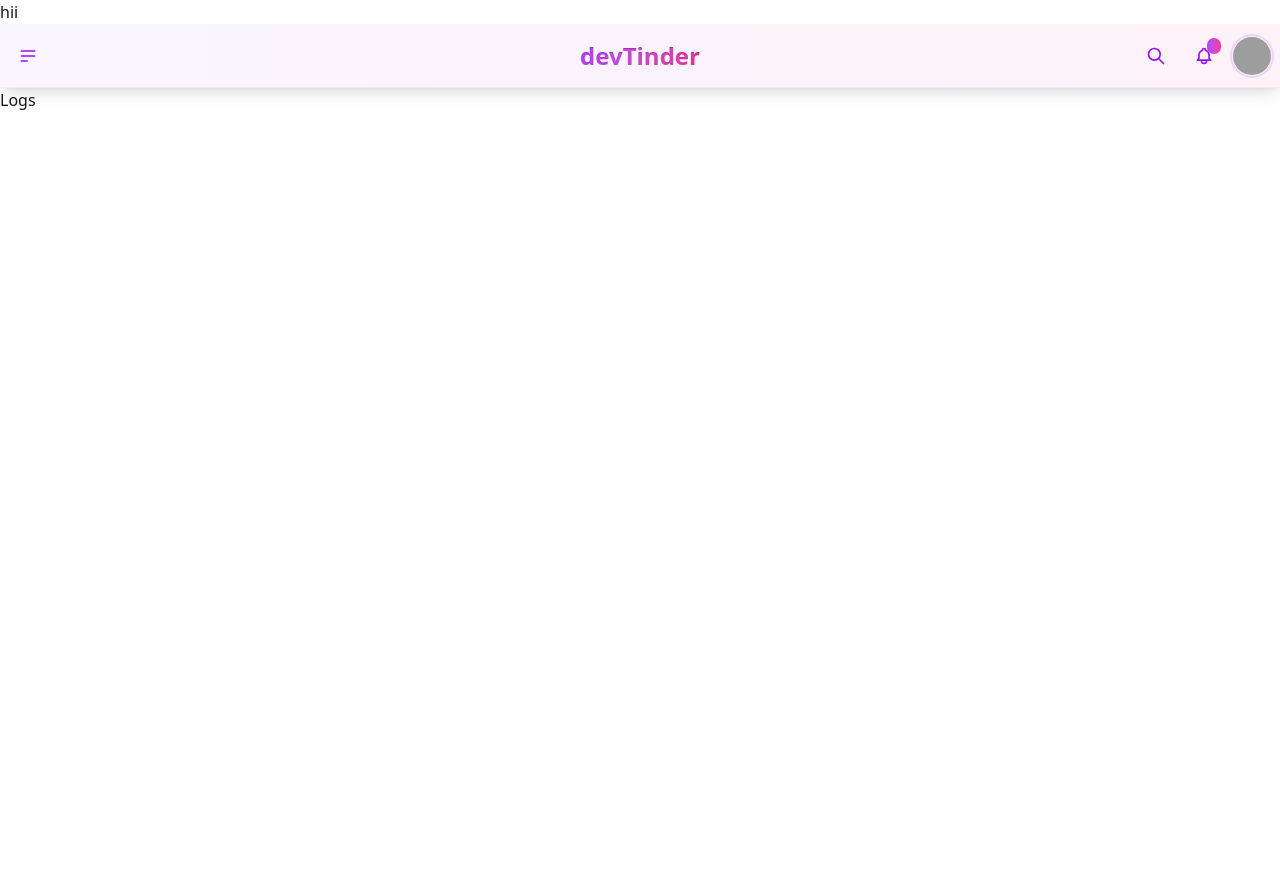
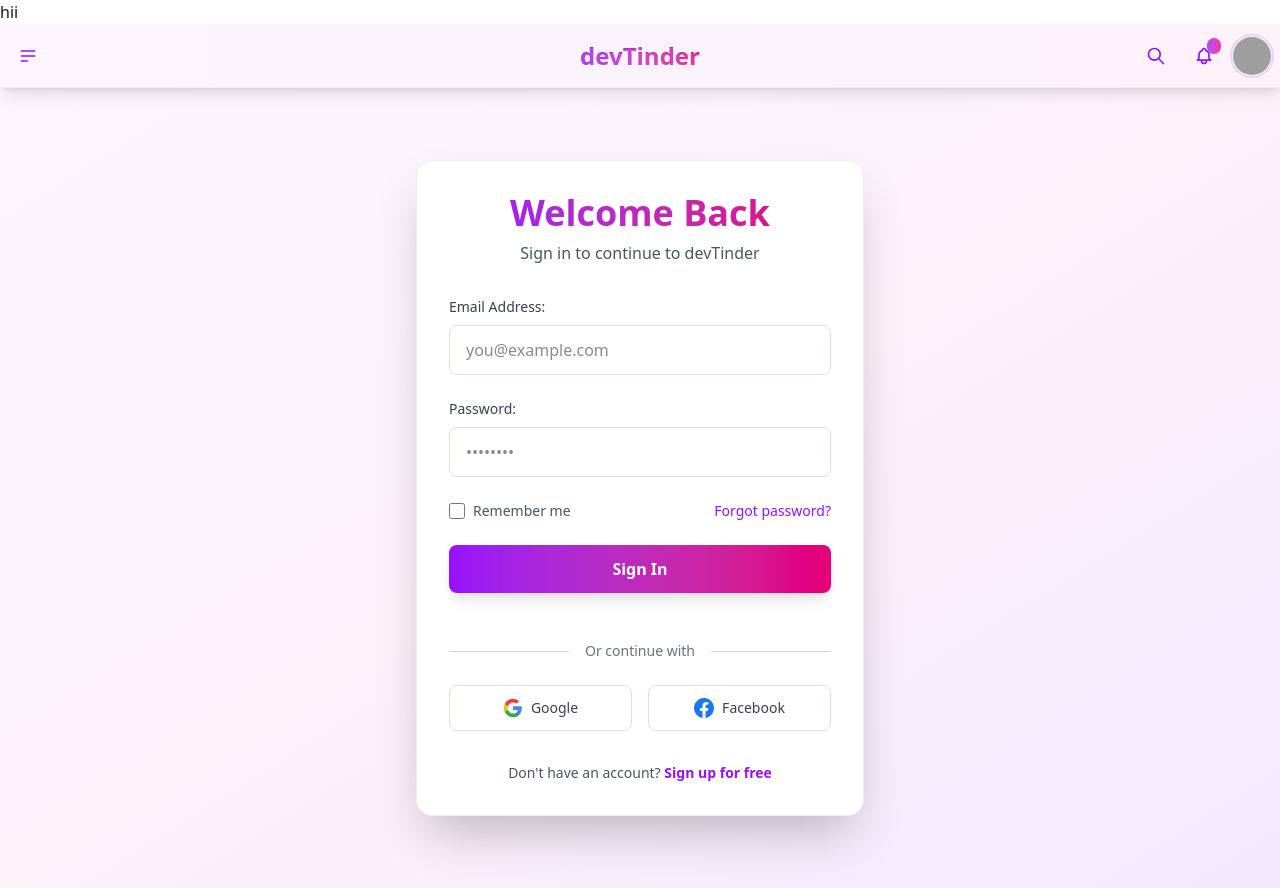
Before and after one commit to ar-p-it/DevtinderUI, a React (Vite) app: page /login in a window 1280 px wide. Before the commit the page ends 800 px from the top, so only its background shows below. Built offline with nearby package versions, Linux system fonts and the light colour scheme; grey boxes are pictures that could not be loaded.

Commit message:
linked to login button now changing schema

```diff
--- a/package.json
+++ b/package.json
@@ -10,9 +10,12 @@
     "preview": "vite preview"
   },
   "dependencies": {
+    "@reduxjs/toolkit": "^2.11.2",
     "@tailwindcss/vite": "^4.1.18",
+    "axios": "^1.13.2",
     "react": "^19.2.0",
     "react-dom": "^19.2.0",
+    "react-redux": "^9.2.0",
     "react-router-dom": "^7.12.0",
     "tailwindcss": "^4.1.18"
   },
--- a/src/App.jsx
+++ b/src/App.jsx
@@ -3,8 +3,11 @@
 import Body from "./Body";
 import Login from "./Login";
 import Profile from "./Profile";
+import { Provider } from "react-redux";
+import appStore from "./utils/appStore";
 function App() {
   return (
+    <Provider store={appStore} >
       <BrowserRouter>
         {/* <NavBar /> */}
         <Routes>
@@ -15,6 +18,7 @@
           {/* <Route path="/body" ele ment={<Body />}></Route> */}
         </Routes>
       </BrowserRouter>
+    </Provider>
   );
 }
 
--- a/src/Login.jsx
+++ b/src/Login.jsx
@@ -1,8 +1,174 @@
+import axios from "axios";
+import { useState } from "react";
+import { addUser } from "./utils/userSlice";
+import { useDispatch } from "react-redux";
 const Login = () => {
+  const [emailId, setEmailId] = useState("");
+  const [password, setpassword] = useState("");
+  const dispatch = useDispatch();
+
+  const handleLogin = async (e) => {
+    e.preventDefault();
+    try {
+
+      const response = await axios.post(
+        "http://localhost:3050/login",
+        {
+          emailId,
+          password,
+        },
+        {
+          withCredentials: true,
+        }
+      );
+      console.log(response.data);
+      dispatch(addUser(response.data));
+    } catch (error) {
+      console.log("Error : " + error);
+    }
+  };
+
   return (
-    <div>
-      <div>Logs</div>
+    <div className="min-h-screen flex items-center justify-center bg-gradient-to-br from-purple-50 via-pink-50 to-purple-100 p-4">
+      <div className="w-full max-w-md">
+        <div className="bg-white rounded-2xl shadow-2xl p-8 border border-purple-100">
+          {/* Header */}
+          <div className="text-center mb-8">
+            <h1 className="text-4xl font-bold bg-gradient-to-r from-purple-600 to-pink-600 bg-clip-text text-transparent mb-2">
+              Welcome Back
+            </h1>
+            <p className="text-gray-600">Sign in to continue to devTinder</p>
+          </div>
+
+          {/* Login Form */}
+          <form className="space-y-6">
+            {/* Email Input */}
+            <div>
+              <label className="block text-sm font-medium text-gray-700 mb-2">
+                Email Address: {emailId}
+              </label>
+              <input
+                type="email"
+                placeholder="you@example.com"
+                // defaultValue={"karuna@gmail.com"}
+                value={emailId}
+                className="w-full px-4 py-3 rounded-lg border border-purple-200 focus:outline-none focus:ring-2 focus:ring-purple-500 focus:border-transparent transition-all text-gray-900 "
+                onChange={(e) => setEmailId(e.target.value)}
+              />
+
+              {/* {emailId && (
+                <p className="mt-2 text-sm text-purple-600">
+                  Email: {emailId}
+                </p>
+              )} */}
+            </div>
+            {/* Password Input */}
+            <div>
+              <label className="block text-sm font-medium text-gray-700 mb-2">
+                Password: {password}
+              </label>
+              <input
+                type="password"
+                value={password}
+                placeholder="••••••••"
+                // defaultValue={"karuna@gmail.com"}
+                onChange={(e) => setpassword(e.target.value)}
+                className="w-full px-4 py-3 rounded-lg border border-purple-200 focus:outline-none focus:ring-2 focus:ring-purple-500 focus:border-transparent transition-all text-gray-900 "
+              />
+            </div>
+            {/* Remember Me & Forgot Password */}
+            <div className="flex items-center justify-between">
+              <label className="flex items-center cursor-pointer">
+                <input
+                  type="checkbox"
+                  className="w-4 h-4 rounded border-gray-300 text-purple-600 focus:ring-purple-500 focus:ring-2"
+                />
+                <span className="ml-2 text-sm text-gray-600">Remember me</span>
+              </label>
+              <a
+                href="#"
+                className="text-sm text-purple-600 hover:text-purple-700 font-medium"
+              >
+                Forgot password?
+              </a>
+            </div>
+            {/* Login Button */}
+            <button
+              type="submit"
+              className="w-full py-3 px-4 bg-gradient-to-r from-purple-600 to-pink-600 text-white font-semibold rounded-lg shadow-lg hover:shadow-xl hover:scale-105 transition-all duration-200"
+              onClick={handleLogin}
+            >
+              Sign In
+            </button>
+            {/* Divider */}
+            <div className="relative my-6">
+              <div className="absolute inset-0 flex items-center">
+                <div className="w-full border-t border-gray-300"></div>
+              </div>
+              <div className="relative flex justify-center text-sm">
+                <span className="px-4 bg-white text-gray-500">
+                  Or continue with
+                </span>
+              </div>
+            </div>
+            {/* Social Login Buttons */}
+            <div className="grid grid-cols-2 gap-4">
+              <button
+                type="button"
+                className="flex items-center justify-center px-4 py-3 border border-purple-200 rounded-lg hover:bg-purple-50 transition-colors"
+              >
+                <svg className="w-5 h-5" viewBox="0 0 24 24">
+                  <path
+                    fill="#4285F4"
+                    d="M22.56 12.25c0-.78-.07-1.53-.2-2.25H12v4.26h5.92c-.26 1.37-1.04 2.53-2.21 3.31v2.77h3.57c2.08-1.92 3.28-4.74 3.28-8.09z"
+                  />
+                  <path
+                    fill="#34A853"
+                    d="M12 23c2.97 0 5.46-.98 7.28-2.66l-3.57-2.77c-.98.66-2.23 1.06-3.71 1.06-2.86 0-5.29-1.93-6.16-4.53H2.18v2.84C3.99 20.53 7.7 23 12 23z"
+                  />
+                  <path
+                    fill="#FBBC05"
+                    d="M5.84 14.09c-.22-.66-.35-1.36-.35-2.09s.13-1.43.35-2.09V7.07H2.18C1.43 8.55 1 10.22 1 12s.43 3.45 1.18 4.93l2.85-2.22.81-.62z"
+                  />
+                  <path
+                    fill="#EA4335"
+                    d="M12 5.38c1.62 0 3.06.56 4.21 1.64l3.15-3.15C17.45 2.09 14.97 1 12 1 7.7 1 3.99 3.47 2.18 7.07l3.66 2.84c.87-2.6 3.3-4.53 6.16-4.53z"
+                  />
+                </svg>
+                <span className="ml-2 text-sm font-medium text-gray-700">
+                  Google
+                </span>
+              </button>
+              <button
+                type="button"
+                className="flex items-center justify-center px-4 py-3 border border-purple-200 rounded-lg hover:bg-purple-50 transition-colors"
+              >
+                <svg className="w-5 h-5" fill="#1877F2" viewBox="0 0 24 24">
+                  <path d="M24 12.073c0-6.627-5.373-12-12-12s-12 5.373-12 12c0 5.99 4.388 10.954 10.125 11.854v-8.385H7.078v-3.47h3.047V9.43c0-3.007 1.792-4.669 4.533-4.669 1.312 0 2.686.235 2.686.235v2.953H15.83c-1.491 0-1.956.925-1.956 1.874v2.25h3.328l-.532 3.47h-2.796v8.385C19.612 23.027 24 18.062 24 12.073z" />
+                </svg>
+                <span className="ml-2 text-sm font-medium text-gray-700">
+                  Facebook
+                </span>
+              </button>
+            </div>
+          </form>
+
+          {/* Sign Up Link */}
+          <div className="mt-8 text-center">
+            <p className="text-sm text-gray-600">
+              Don't have an account?{" "}
+              <a
+                href="#"
+                className="text-purple-600 hover:text-purple-700 font-semibold"
+              >
+                Sign up for free
+              </a>
+            </p>
+          </div>
+        </div>
+      </div>
     </div>
   );
 };
+
 export default Login;
--- /dev/null
+++ b/src/utils/appStore.js
@@ -0,0 +1,10 @@
+import { configureStore } from "@reduxjs/toolkit";
+import  userReducer  from "./userSlice";
+
+const appStore = configureStore({
+  reducer: {
+    user:userReducer,
+  },
+});
+
+export default appStore;
--- /dev/null
+++ b/src/utils/userSlice.js
@@ -0,0 +1,17 @@
+import { createSlice } from "@reduxjs/toolkit";
+
+const userSlice = createSlice({
+  name: "user",
+  initialState: null,
+  reducers: {
+    addUser: (state, action) => {
+      return action.payload;
+    },
+    removeUser: (state, action) => {
+      return null;
+    },
+  },
+});
+
+export const {addUser,removeUser} = userSlice.actions;
+export default userSlice.reducer;
```
Also changed, not shown: 1 other file (tests, documents, lock files or other folders). Lines whose indentation alone changed are shown as unchanged.
